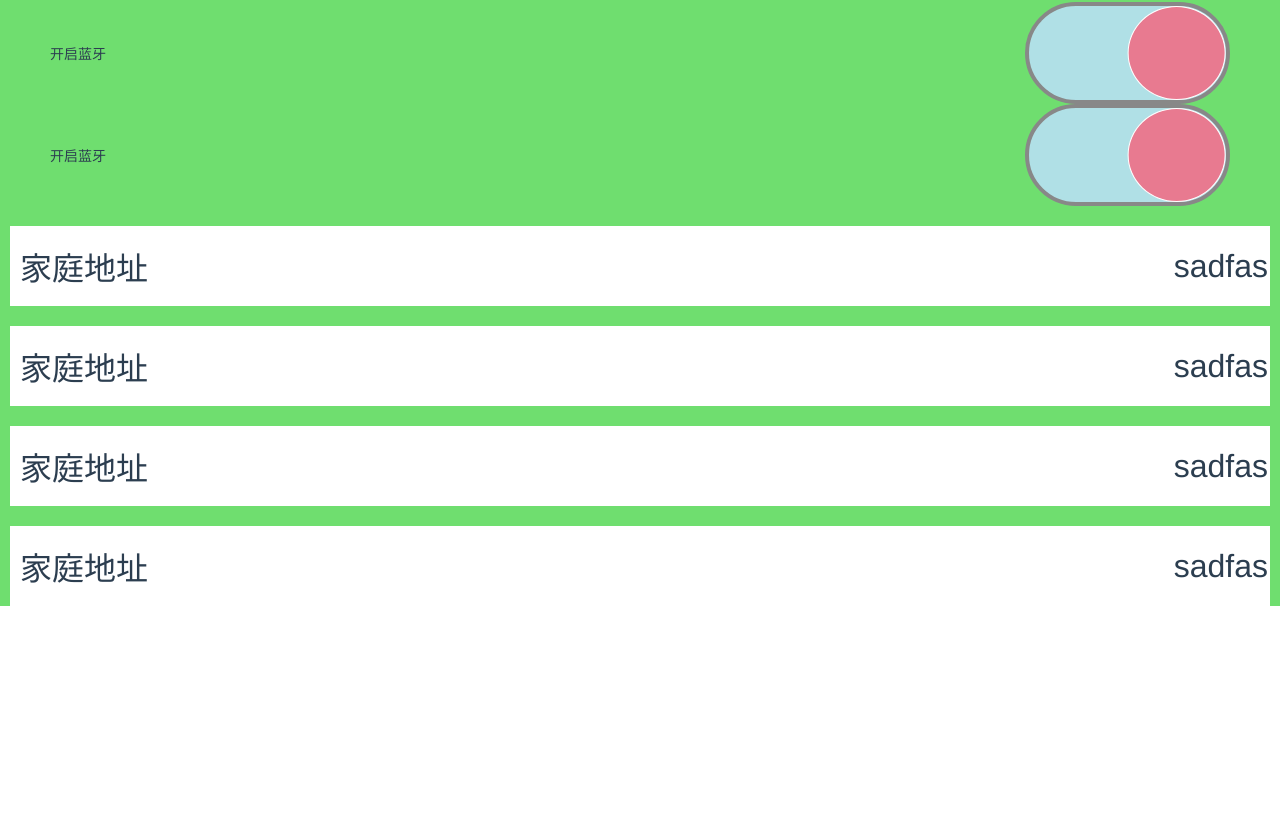
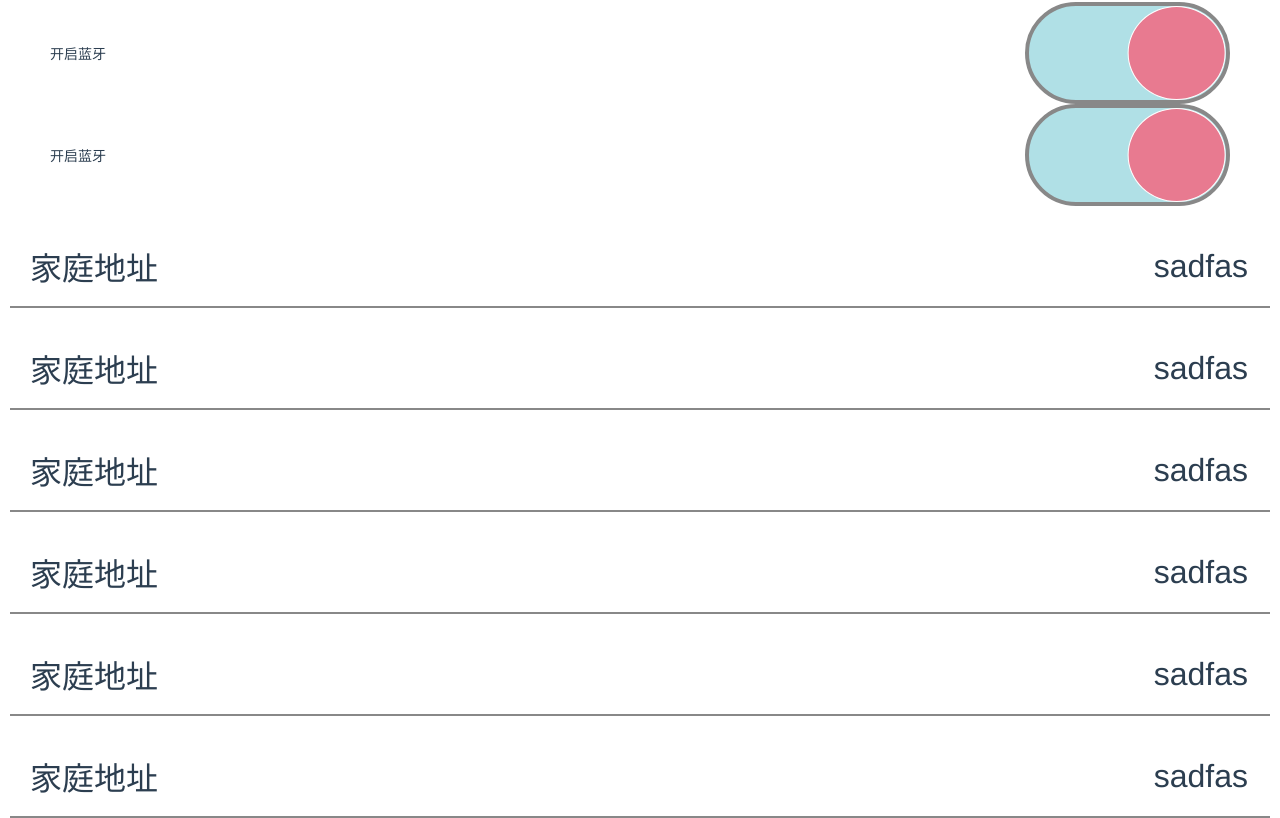
Before and after one commit to Gaoyuqian/notebook, a Vue app in the folder vuetest/: page /#/test in a window 1280 px wide. Shown: the part 488-1306 px from the top of the page. Before the commit the page ends 1094 px from the top, so only its background shows below. Built offline with nearby package versions, Linux system fonts and the light colour scheme; sample sign-in values are in the browser's storage; what vue-resource would draw is missing.

Commit message:
input组件 part2

```diff
--- a/vuetest/src/Venus/components/input.vue
+++ b/vuetest/src/Venus/components/input.vue
@@ -11,12 +11,13 @@
   white-space: nowrap;
   align-items: center;
   font-size: 32px;
+  padding: 0 20px;
   .v-input-label {
-    padding: 0 10px;
   }
 }
 .v-input-box-underline {
-  border-bottom: 1px solid #000;
+  border: none;
+  border-bottom: 2px solid #888;
 }
 .v-input {
   width: 100%;
@@ -34,11 +35,15 @@
 .v-input-right {
   text-align: right;
 }
+.v-input-box-isnull {
+  border-color: red;
+}
 </style>
 
 <script>
 //暂不支持前面插入图片吧 以后支持
-// 校验考虑支持，下一版在做
+//校验考虑支持，下一版在做
+//必填选填判断
 export default {
   props: {
     underline: { type: Boolean, default: false },
@@ -61,13 +66,21 @@ export default {
     }
   },
   data() {
-    return {};
+    return {
+      isNull: !!this.value
+    };
   },
-  watch: {},
+  watch: {
+    value: function() {
+      // if(!!可选){return}
+      this.isNull = !!this.value;
+    }
+  },
   computed: {
     boxCls() {
       var boxCls = ["v-input-box"];
       this.underline && boxCls.push(`v-input-box-underline`);
+      !this.isNull && boxCls.push(`v-input-box-isnull`);//增加选填判断
       return boxCls;
     },
     cls() {
--- /dev/null
+++ b/vuetest/src/Venus/components/model.vue
@@ -0,0 +1,3 @@
+<template>
+
+</template>
--- a/vuetest/src/Venus/test.vue
+++ b/vuetest/src/Venus/test.vue
@@ -18,19 +18,26 @@
     </div>
     <div class="a">
       <!-- <span>{{textinfo}}</span> -->
-      <inputInfo type='num' label='家庭地址' v-model='textinfo' placeholder='请输入' begin='right' ></inputInfo>
+      <inputInfo type='num' label='家庭地址' v-model='textinfo' placeholder='请输入' underline begin='right' ></inputInfo>
     </div>
      <div class="a">
       <!-- <span>{{textinfo}}</span> -->
-      <inputInfo type='num' label='家庭地址' v-model='textinfo' placeholder='请输入' begin='right' ></inputInfo>
-    </div> <div class="a">
+      <inputInfo type='num' label='家庭地址' v-model='textinfo' placeholder='请输入' underline begin='right' ></inputInfo>
+    </div>
+      <div class="a">
       <!-- <span>{{textinfo}}</span> -->
-      <inputInfo type='num' label='家庭地址' v-model='textinfo' placeholder='请输入' begin='right' ></inputInfo>
-    </div> <div class="a">
+      <inputInfo type='num' label='家庭地址' v-model='textinfo' placeholder='请输入' underline begin='right' ></inputInfo>
+    </div>
+       <div class="a">
       <!-- <span>{{textinfo}}</span> -->
-      <inputInfo type='num' label='家庭地址' v-model='textinfo' placeholder='请输入' begin='right' ></inputInfo>
+      <inputInfo type='num' label='家庭地址' v-model='textinfo' placeholder='请输入' underline begin='right' ></inputInfo>
+    </div>   <div class="a">
+      <!-- <span>{{textinfo}}</span> -->
+      <inputInfo type='num' label='家庭地址' v-model='textinfo' placeholder='请输入' underline begin='right' ></inputInfo>
+    </div>   <div class="a">
+      <!-- <span>{{textinfo}}</span> -->
+      <inputInfo type='num' label='家庭地址' v-model='textinfo' placeholder='请输入' underline begin='right' ></inputInfo>
     </div>
-
       <alertInfo canclose ref='alert'></alertInfo>
 </div>
 </template>
@@ -79,6 +86,6 @@ export default {
   margin: 20px 10px;
 }
 .main {
-  background: rgba(111, 222, 111, 1);
+  // background: rgba(111, 222, 111, 1);
 }
 </style>
```
